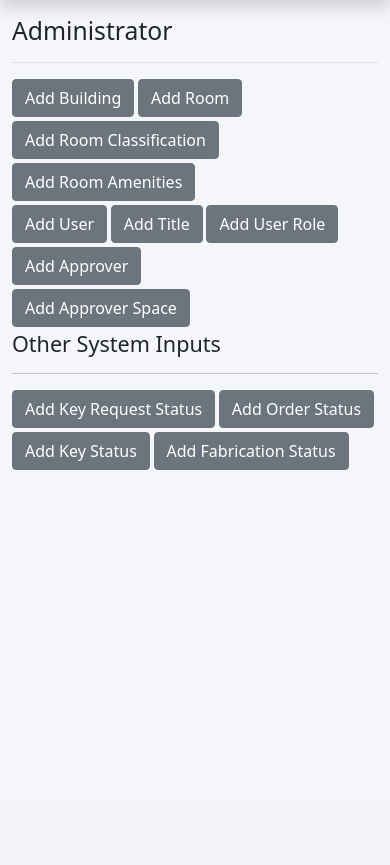
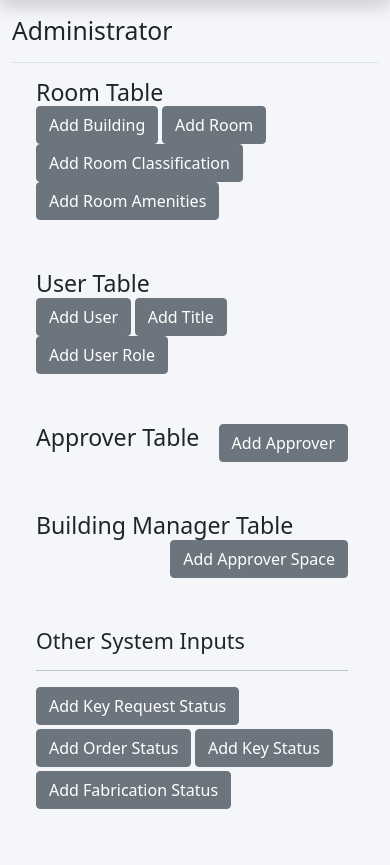
Before and after one commit to ejw-data/proj-key-inventory, a Python web app: template templates/admin.html in a window 390 px wide. Shown: the part 48-913 px from the top of the page. Before the commit the page ends 518 px from the top, so only its background shows below. Run offline with Jinja, Linux system fonts and the light colour scheme; the template is opened without the code that fills it: most values are stand-ins (such as "Sample title", 1, 10 or a date in 2020); form fields are guessed from the names that the template uses; some libraries are stand-ins or nearby versions.

Commit message:
updated html structure and responsiveness

```diff
--- a/static/css/style.css
+++ b/static/css/style.css
@@ -237,10 +237,6 @@ i {
 
 /* Profile Info on index.html and dashboard route */
 
-.top-section {
-    margin: 3em
-}
-
 .container {
     height:auto;
     margin-bottom: 3em;
--- a/static/js/table.js
+++ b/static/js/table.js
@@ -23,7 +23,7 @@ function createTable(data, id, buttons=[], hyperlinks=[], nullmessage="No result
         // create table
         let table_loc = d3.select(id);
         let table = table_loc.append('table');
-        table.attr('class','styled-table');
+        table.attr('class','table styled-table');
 
         // add header row
         let table_head = table.append('thead').append('tr')
--- a/templates/admin.html
+++ b/templates/admin.html
@@ -2,57 +2,114 @@
 {% set active_page = "admin" %}
 
 {% block body %}
-<main class="col-md-9 ms-sm-auto col-lg-10 px-md-4">
+<main class="col-sm-12 col-md-9 col-lg-10 ms-sm-auto px-md-4">
 
     <div class="d-flex justify-content-between flex-wrap flex-md-nowrap align-items-center pt-3 pb-2 mb-3 border-bottom">
         <h1 class="h2">Administrator</h1>
     </div>
 
-    <a class="btn btn-secondary mb-1" data-bs-toggle="modal" data-bs-target="#adminModalbuilding" data-bs-dismiss="modal">Add
+    <!-- <div class="m-md-4">
+        <div class="container d-flex justify-content-center align-items-center">
+            <div class="card">
+                <span>add content</span>
+            </div>
+        </div>
+    </div> -->
+    <div class="m-md-4">
+        <div class="container d-flex mb-1">
+            <div class="w80">
+                <h3 class="d-inline">Room Table</h3>
+                <div class="float-end mb-1">
+                    <a class="btn btn-secondary" data-bs-toggle="modal" data-bs-target="#adminModalbuilding"
+                        data-bs-dismiss="modal">Add
                         Building</a>
-    <a class="btn btn-secondary mb-1" data-bs-toggle="modal" data-bs-target="#adminModalroom" data-bs-dismiss="modal">Add
+                    <a class="btn btn-secondary" data-bs-toggle="modal" data-bs-target="#adminModalroom" data-bs-dismiss="modal">Add
                         Room</a>
-    <a class="btn btn-secondary mb-1" data-bs-toggle="modal" data-bs-target="#adminModalclass" data-bs-dismiss="modal">Add
+                    <a class="btn btn-secondary" data-bs-toggle="modal" data-bs-target="#adminModalclass" data-bs-dismiss="modal">Add
                         Room Classification</a>
-    <a class="btn btn-secondary mb-1" data-bs-toggle="modal" data-bs-target="#adminModalamenities" data-bs-dismiss="modal">Add
+                    <a class="btn btn-secondary" data-bs-toggle="modal" data-bs-target="#adminModalamenities"
+                        data-bs-dismiss="modal">Add
                         Room Amenities</a>
+                </div>
+            </div>
+        </div>
+        <div class="container justify-content-center align-items-center">
+            <div id="room-table" class="table-responsive"></div>
+        </div>
+    </div>
 
-    <div id = "room-table"></div>
-
-    <a class="btn btn-secondary mb-1" data-bs-toggle="modal" data-bs-target="#adminModalusers" data-bs-dismiss="modal">Add
+    <div class="m-md-4">
+        <div class="container d-flex mb-1">
+            <div class="w80">
+                <h3 class="d-inline">User Table</h3>
+                <div class="float-end mb-1">
+                    <a class="btn btn-secondary" data-bs-toggle="modal" data-bs-target="#adminModalusers" data-bs-dismiss="modal">Add
                         User</a>
-    <a class="btn btn-secondary mb-1" data-bs-toggle="modal" data-bs-target="#adminModaltitle" data-bs-dismiss="modal">Add
+                    <a class="btn btn-secondary" data-bs-toggle="modal" data-bs-target="#adminModaltitle" data-bs-dismiss="modal">Add
                         Title</a>
-    <a class="btn btn-secondary mb-1" data-bs-toggle="modal" data-bs-target="#adminModalroles" data-bs-dismiss="modal">Add
+                    <a class="btn btn-secondary" data-bs-toggle="modal" data-bs-target="#adminModalroles" data-bs-dismiss="modal">Add
                         User Role</a>
-
-    <div id = "user-table"></div>
+                </div>
+            </div>
+        </div>
+        <div class="container justify-content-center align-items-center">
+            <div id="user-table" class="table-responsive"></div>
+        </div>
+    </div>
 
 
-    <a class="btn btn-secondary mb-1" data-bs-toggle="modal" data-bs-target="#adminModalapprovers" data-bs-dismiss="modal">Add
+    <div class="m-md-4">
+        <div class="container d-flex mb-1">
+            <div class="w80">
+                <h3 class="d-inline">Approver Table</h3>
+                <div class="float-end mb-1">
+                    <a class="btn btn-secondary" data-bs-toggle="modal" data-bs-target="#adminModalapprovers"
+                        data-bs-dismiss="modal">Add
                         Approver</a>
+                </div>
+            </div>
+        </div>
+        <div class="container justify-content-center align-items-center">
+            <div id="approver-table" class="table-responsive"></div>
+        </div>
+    </div>
 
-    <div id = "approver-table"></div>
+    <div class="m-md-4">
+        <div class="container d-flex mb-1">
+            <div class="w80">
+                <h3 class="d-inline">Building Manager Table</h3>
+                <div class="float-end mb-1">
+                    <a class="btn btn-secondary" data-bs-toggle="modal" data-bs-target="#adminModalzones" data-bs-dismiss="modal">Add
+                        Approver Space</a>
+                </div>
+            </div>
+        </div>
+        <div class="container justify-content-center align-items-center">
+            <div id="zones-table" class="table-responsive"></div>
+        </div>
+    </div>
 
-
-    <a class="btn btn-secondary mb-1" data-bs-toggle="modal" data-bs-target="#adminModalzones" data-bs-dismiss="modal">Add
-        Approver Space</a>
-
-    <div id = "zones-table"></div>
-
+    <div class="m-md-4">
+        <div class="container d-flex mb-1">
+            <div class="w80">
                 <h4>Other System Inputs</h4>
                 <hr>
-
+                <div class="mb-5">
                     <a class="btn btn-secondary mb-1" data-bs-toggle="modal" data-bs-target="#adminModalreqstat" data-bs-dismiss="modal">Add
                         Key Request Status</a>
-
                     <a class="btn btn-secondary mb-1" data-bs-toggle="modal" data-bs-target="#adminModalordstat" data-bs-dismiss="modal">Add
                         Order Status</a>
-
                     <a class="btn btn-secondary mb-1" data-bs-toggle="modal" data-bs-target="#adminModalkeystat" data-bs-dismiss="modal">Add
                         Key Status</a>
                     <a class="btn btn-secondary mb-1" data-bs-toggle="modal" data-bs-target="#adminModalfabstat" data-bs-dismiss="modal">Add
                         Fabrication Status</a>
+                </div>
+            </div>
+        </div>
+    </div>
+
+
+
 
 
 
```
Also changed, not shown: templates/access.html (+22 -5 lines), templates/index.html (+36 -28 lines), templates/keys.html (+41 -12 lines), templates/users.html (+28 -10 lines). Lines whose indentation alone changed are shown as unchanged.
